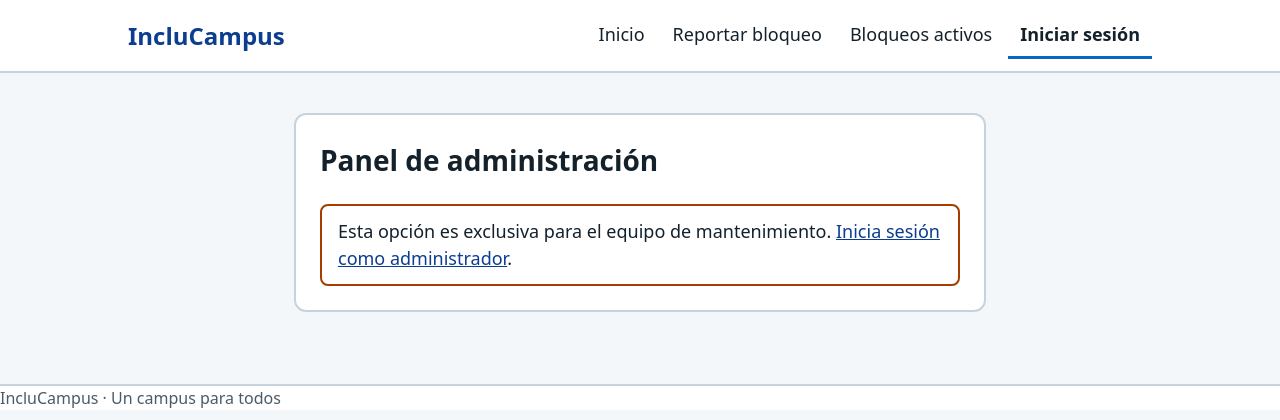
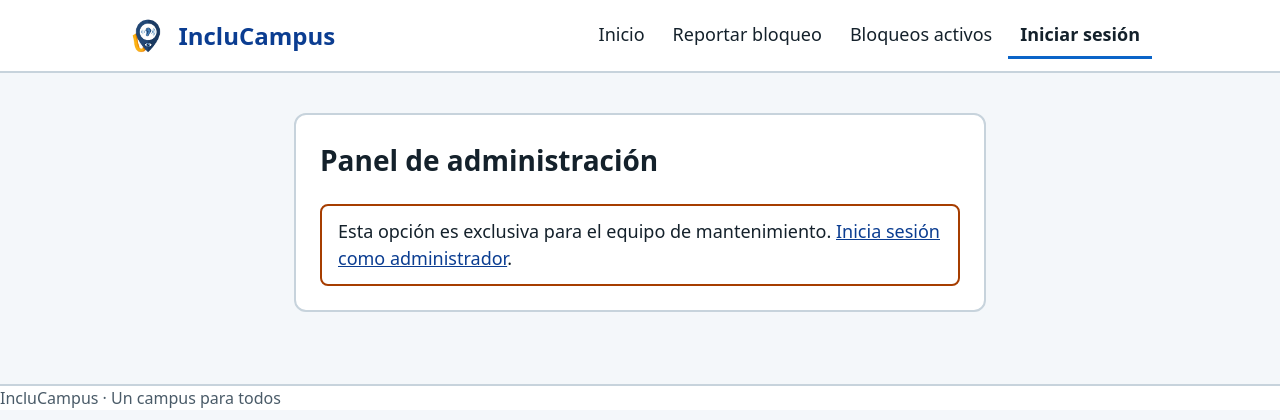
Before and after one commit to JuanPFrancoL/IncluCampus, a Spring Boot app: page /admin.html in a window 1280 px wide. Shown: the top 420 px of the page. Run offline with Spring Boot 4, Linux system fonts and the light colour scheme.

Commit message:
Frontend: Logo del navbar en todos los html

```diff
--- a/src/main/resources/static/admin.html
+++ b/src/main/resources/static/admin.html
@@ -11,7 +11,10 @@
 
 <header class="cabecera">
     <div class="cabecera__fila">
-        <a class="marca" href="index.html">IncluCampus</a>
+        <a class="marca" href="index.html">
+            <img class="marca__logo" src="img/LogoIC.png" alt="" width="40" height="40">
+            <span>IncluCampus</span>
+        </a>
 
         <nav aria-label="Principal">
             <ul class="menu">
--- a/src/main/resources/static/bloqueos.html
+++ b/src/main/resources/static/bloqueos.html
@@ -11,7 +11,10 @@
 
 <header class="cabecera">
     <div class="cabecera__fila">
-        <a class="marca" href="index.html">IncluCampus</a>
+        <a class="marca" href="index.html">
+            <img class="marca__logo" src="img/LogoIC.png" alt="" width="40" height="40">
+            <span>IncluCampus</span>
+        </a>
 
         <nav aria-label="Principal">
             <ul class="menu">
--- a/src/main/resources/static/reportar.html
+++ b/src/main/resources/static/reportar.html
@@ -11,7 +11,10 @@
 
 <header class="cabecera">
     <div class="cabecera__fila">
-        <a class="marca" href="index.html">IncluCampus</a>
+        <a class="marca" href="index.html">
+            <img class="marca__logo" src="img/LogoIC.png" alt="" width="40" height="40">
+            <span>IncluCampus</span>
+        </a>
 
         <nav aria-label="Principal">
             <ul class="menu">
--- a/src/main/resources/static/rutas.html
+++ b/src/main/resources/static/rutas.html
@@ -11,7 +11,10 @@
 
 <header class="cabecera">
     <div class="cabecera__fila">
-        <a class="marca" href="index.html">IncluCampus</a>
+        <a class="marca" href="index.html">
+            <img class="marca__logo" src="img/LogoIC.png" alt="" width="40" height="40">
+            <span>IncluCampus</span>
+        </a>
 
         <nav aria-label="Principal">
             <ul class="menu">
```
